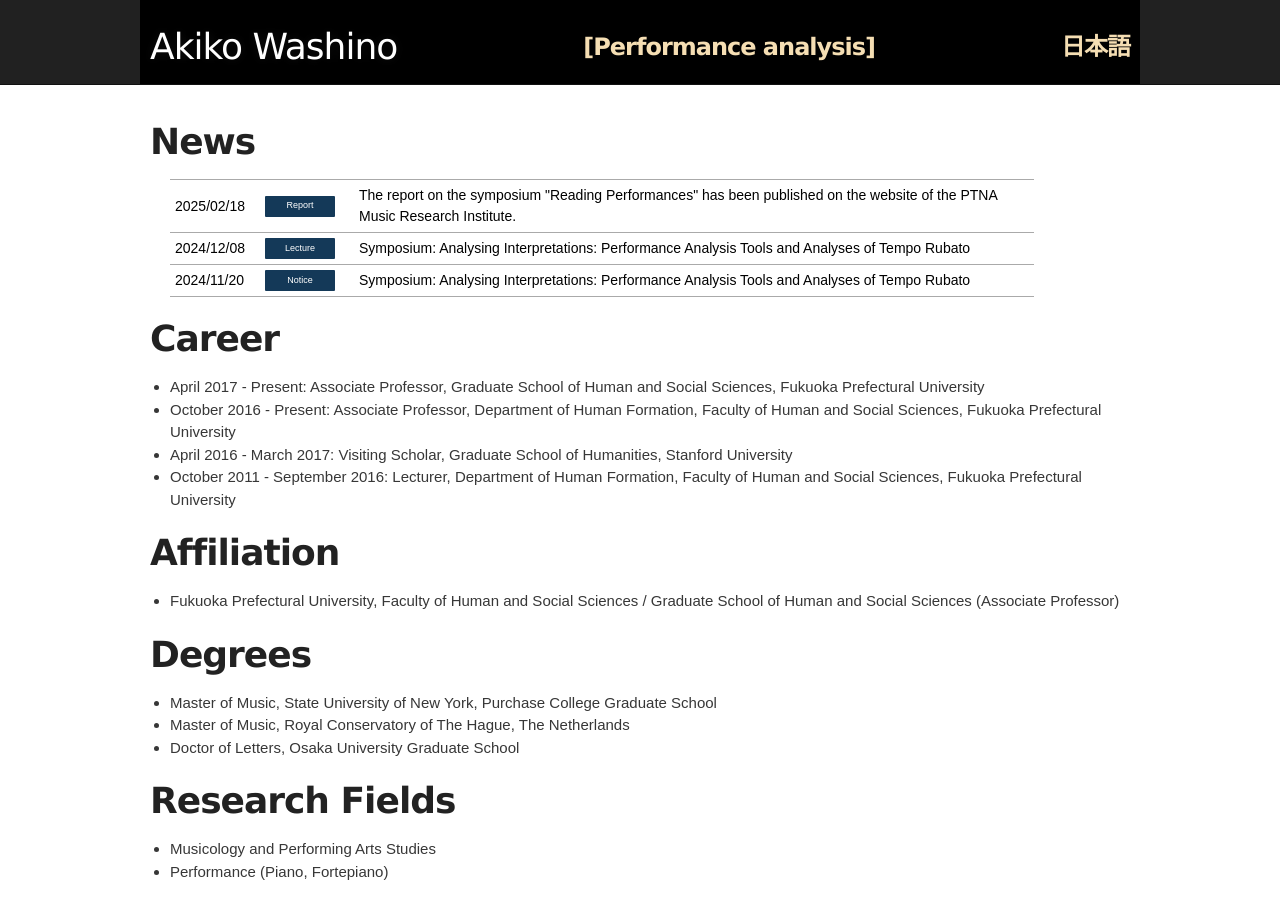
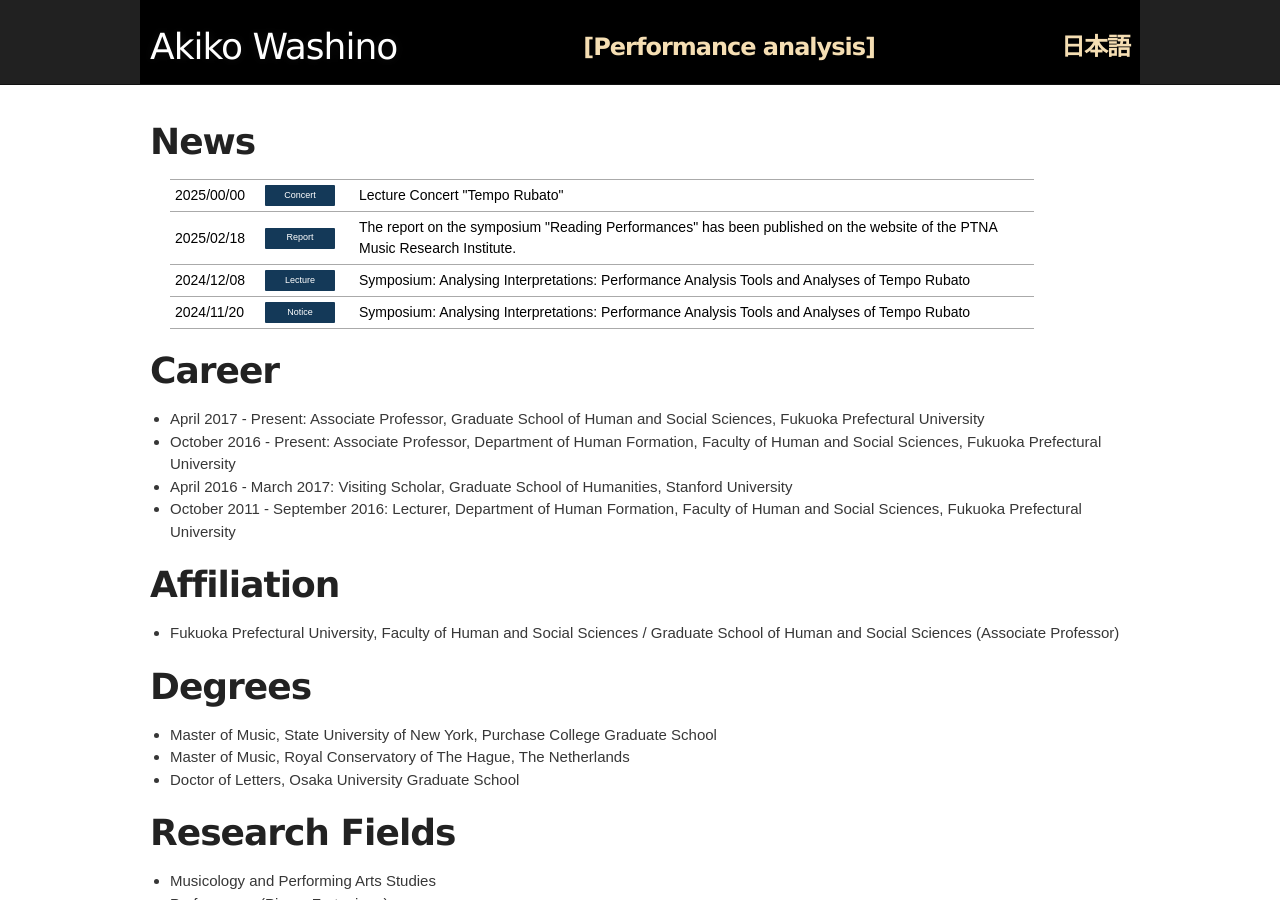
Before and after one commit to akikowashino/akikowashino.github.io, a Jekyll site: the page built from index-en.md, in a window 1280 px wide and 900 px high. Built offline with Jekyll 4.4.1, drawn with Linux system fonts in a browser that asks for light colours.

Commit message:
Update news-en.html

```diff
--- a/news-en.html
+++ b/news-en.html
@@ -3,6 +3,15 @@
 
 <ul class="msr_newslist01">
 <li></li>
+<li>
+	<a href="/symposium-2024" target="_blank">
+	<div>
+	<time datetime="2024-12-08">2025/00/00</time>
+	<p class="cat01">Concert</p>
+	</div>
+	<p>Lecture Concert "Tempo Rubato"</p>
+	</a>
+</li>
 <li>
 	<a href="https://prim.piano.or.jp/2025/02/entry_29.html" target="_blank">
 	<div>
```
